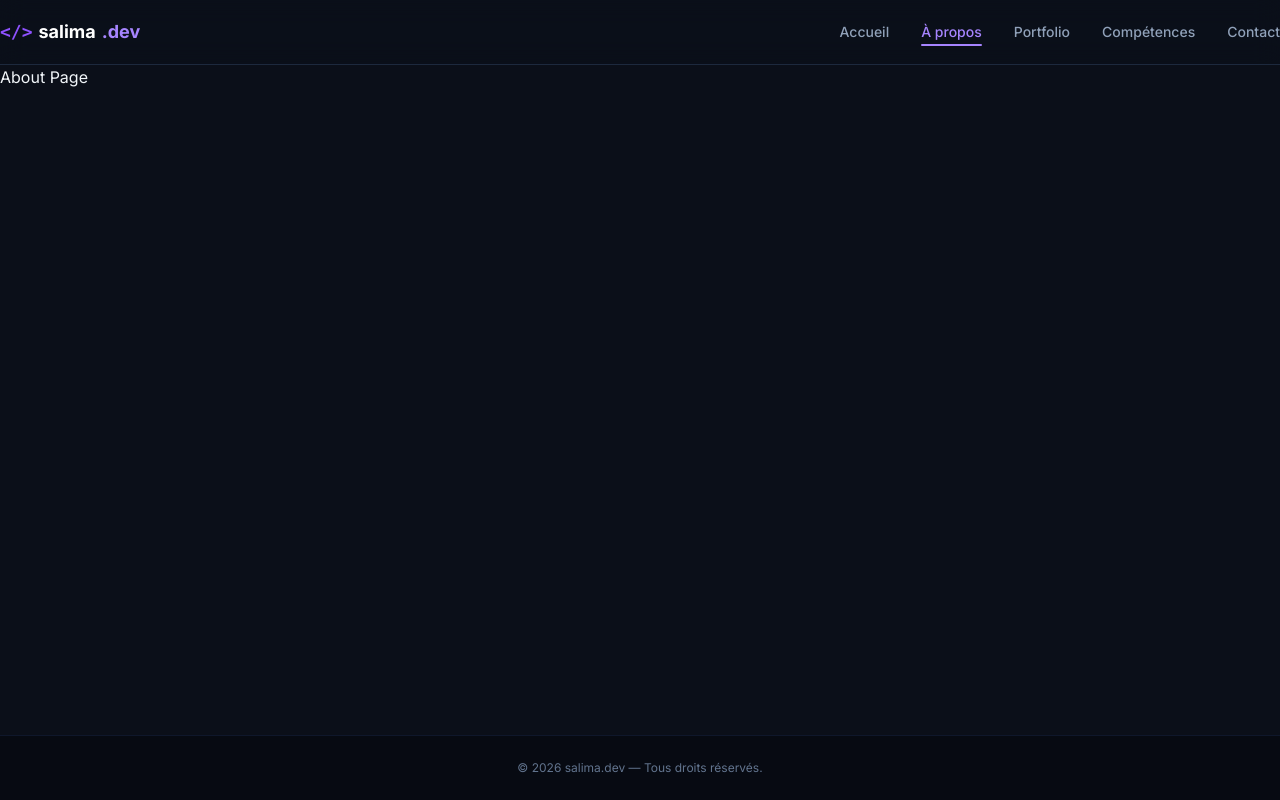
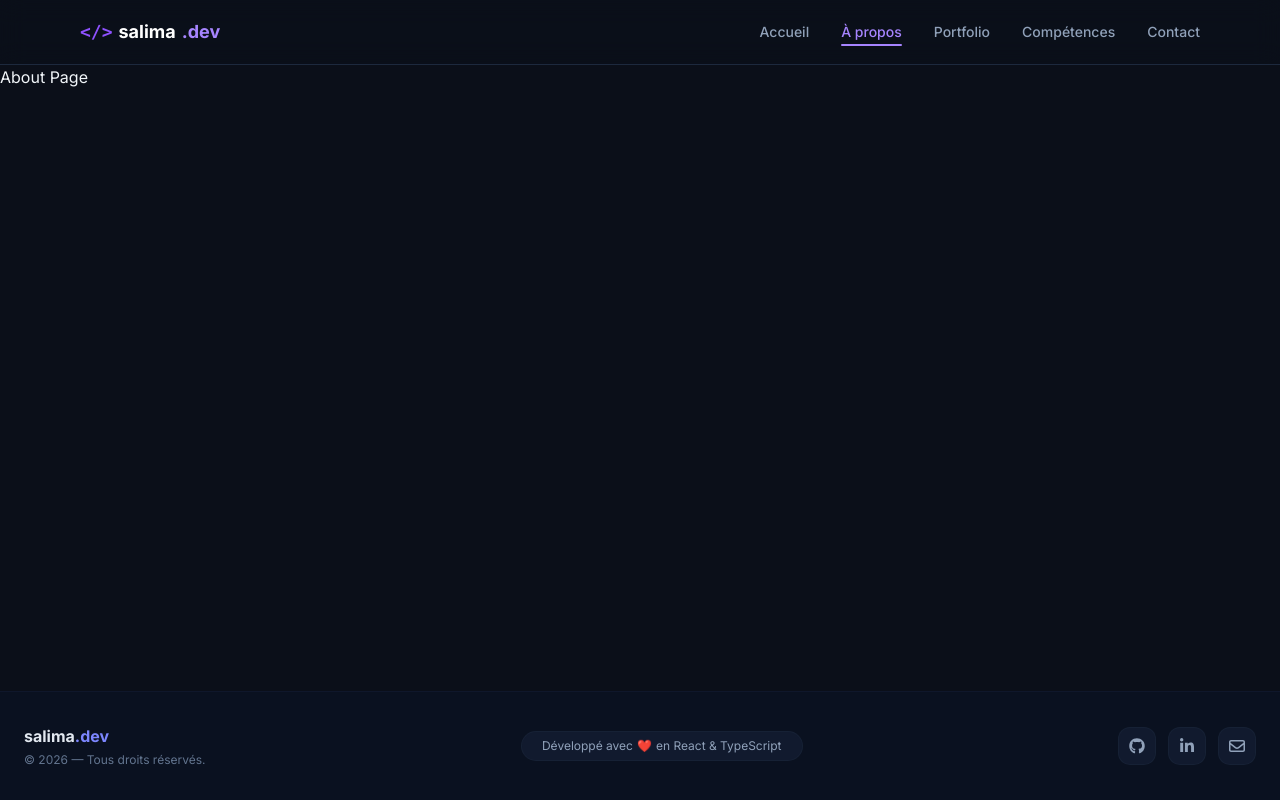
Before and after one commit to shsalima/devFolio-portfolio-developpeur, a Next.js app: page /about in a window 1280 px wide. Built offline with nearby package versions, Linux system fonts and the light colour scheme.

Commit message:
terminé navbar et footer

```diff
--- a/app/layout.tsx
+++ b/app/layout.tsx
@@ -2,6 +2,7 @@ import type { Metadata } from 'next';
 import { Inter } from 'next/font/google';
 import Navbar from '@/components/Navbar';
 import './globals.css';
+import Footer from '@/components/Footer';
 
 const inter = Inter({ subsets: ['latin'] });
 
@@ -25,9 +26,7 @@ export default function RootLayout({ children }: RootLayoutProps) {
           {children}
         </main>
 
-        <footer className="w-full bg-[#070a12] border-t border-slate-900 py-6 text-center text-xs text-slate-500">
-          <p>© 2026 salima.dev — Tous droits réservés.</p>
-        </footer>
+        <Footer />
 
       </body>
     </html>
--- a/components/Footer.tsx
+++ b/components/Footer.tsx
@@ -1,16 +1,53 @@
+import {  Mail } from "lucide-react";
+import { FaGithub, FaLinkedinIn, FaRegEnvelope } from "react-icons/fa6";
+
 export default function Footer() {
   const currentYear = new Date().getFullYear();
 
   return (
-    <footer className="w-full bg-[#070a12] border-t border-slate-950 py-6 mt-12">
-      <div className="max-w-6xl mx-auto px-4 flex flex-col sm:flex-row items-center justify-between gap-4 text-sm text-slate-500">
-        <div>
-          <span className="font-semibold text-slate-400">salima.dev</span>
-          <p>© {currentYear} — Tous droits réservés.</p>
+    <footer className="w-full bg-[#0a1120] py-8 border-t border-slate-900">
+      <div className="max-w-7xl mx-auto px-6 flex flex-col sm:flex-row items-center justify-between gap-6">
+
+        <div className="text-center sm:text-left">
+          <h3 className="text-base font-bold text-slate-200">
+            salima<span className="text-indigo-400">.dev</span>
+          </h3>
+          <p className="text-xs text-slate-500 mt-1">
+            © {currentYear} — Tous droits réservés.
+          </p>
         </div>
-        <p className="text-xs">
-          Développé avec ❤️ en <span className="text-violet-400">React & TypeScript</span>
-        </p>
+
+        <div className="bg-[#111a2e] border border-slate-800/50 rounded-full px-5 py-1.5 text-xs text-slate-400 flex items-center justify-center gap-1">
+          <span>Développé avec</span>
+          <span className="text-rose-500">❤️</span>
+          <span>en React & TypeScript</span>
+        </div>
+
+        <div className="flex items-center gap-3">
+          <a
+            href="https://github.com"
+            target="_blank"
+            rel="noopener noreferrer"
+            className="p-2.5 bg-[#111a2e] border border-slate-800/50 text-slate-400 rounded-xl hover:text-indigo-400 hover:border-indigo-500/30 transition-all"
+          >
+            <FaGithub className="w-4 h-4" />
+          </a>
+          <a
+            href="https://linkedin.com"
+            target="_blank"
+            rel="noopener noreferrer"
+            className="p-2.5 bg-[#111a2e] border border-slate-800/50 text-slate-400 rounded-xl hover:text-indigo-400 hover:border-indigo-500/30 transition-all"
+          >
+            <FaLinkedinIn className="w-4 h-4" />
+          </a>
+          <a
+            href="sahisalima77@example.com"
+            className="p-2.5 bg-[#111a2e] border border-slate-800/50 text-slate-400 rounded-xl hover:text-indigo-400 hover:border-indigo-500/30 transition-all"
+          >
+<FaRegEnvelope className="w-4 h-4" />
+          </a>
+        </div>
+
       </div>
     </footer>
   );
--- a/components/Navbar.tsx
+++ b/components/Navbar.tsx
@@ -16,7 +16,7 @@ export default function Navbar() {
 
   return (
     <nav className="w-full bg-[#0b0f19]/80 backdrop-blur-md border-b border-slate-800 sticky top-0 z-50">
-      <div className="w-full h-16 flex items-center justify-between px-0">
+      <div className="max-w-6xl mx-auto px-4 h-16 flex items-center justify-between">
 
         <Link
           href="/"
--- a/package.json
+++ b/package.json
@@ -9,9 +9,11 @@
     "lint": "eslint"
   },
   "dependencies": {
+    "lucide-react": "^1.17.0",
     "next": "16.2.7",
     "react": "19.2.4",
-    "react-dom": "19.2.4"
+    "react-dom": "19.2.4",
+    "react-icons": "^5.6.0"
   },
   "devDependencies": {
     "@tailwindcss/postcss": "^4",
```
Also changed, not shown: 1 other file (tests, documents, lock files or other folders).
